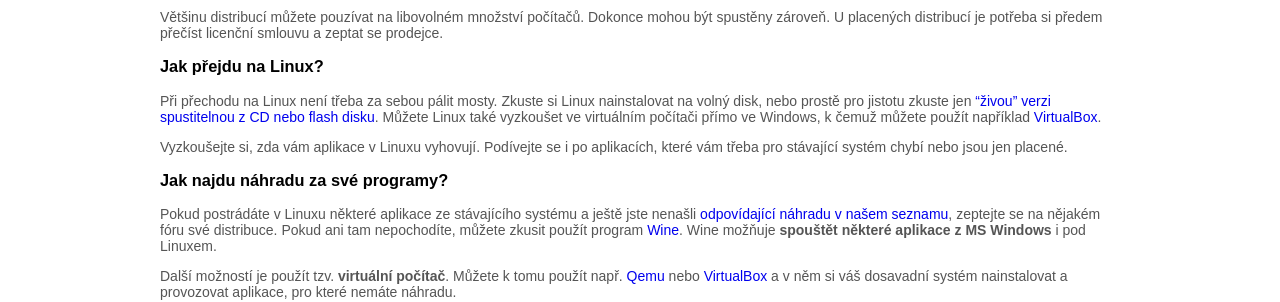
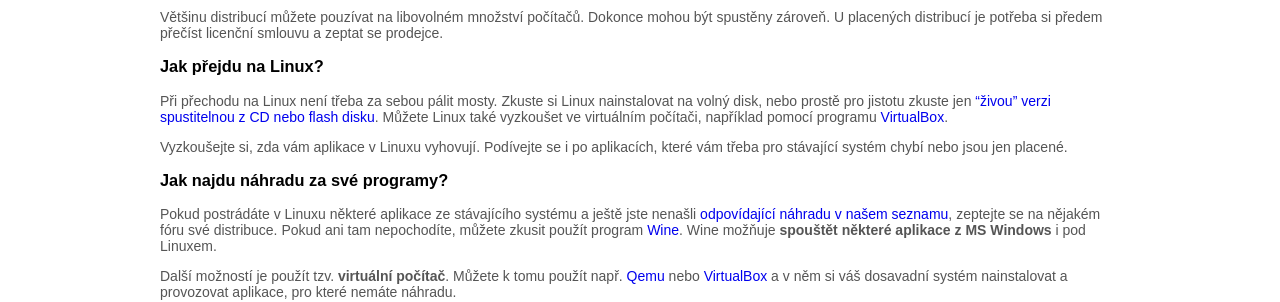
Before and after one commit to MikkCZ/plc, a Jekyll site: the page built from _pages/odpovedi.md, in a window 1280 px wide. Shown: the part 771-1073 px from the top of the page. Built offline with Jekyll 4.4.1, drawn with Linux system fonts in a browser that asks for light colours.

Commit message:
Drobné úpravy

```diff
--- a/_pages/odpovedi.md
+++ b/_pages/odpovedi.md
@@ -30,7 +30,7 @@ Ano, Linux můžete používat ve firmě. Pro firemní server je dobré zakoupit
 Většinu distribucí můžete pouzívat na libovolném množství počítačů. Dokonce mohou být spustěny zároveň. U placených distribucí je potřeba si předem přečíst licenční smlouvu a zeptat se prodejce.
 
 ### Jak přejdu na Linux?
-Při přechodu na Linux není třeba za sebou pálit mosty. Zkuste si Linux nainstalovat na volný disk, nebo prostě pro jistotu zkuste jen ["živou" verzi spustitelnou z CD nebo flash disku]({{ site.baseurl }}{% link _pages/kde-ziskat.md %}). Můžete Linux také vyzkoušet ve virtuálním počítači přímo ve Windows, k čemuž můžete použít například [VirtualBox](https://www.virtualbox.org/).
+Při přechodu na Linux není třeba za sebou pálit mosty. Zkuste si Linux nainstalovat na volný disk, nebo prostě pro jistotu zkuste jen ["živou" verzi spustitelnou z CD nebo flash disku]({{ site.baseurl }}{% link _pages/kde-ziskat.md %}). Můžete Linux také vyzkoušet ve virtuálním počítači, například pomocí programu [VirtualBox](https://www.virtualbox.org/).
 
 Vyzkoušejte si, zda vám aplikace v Linuxu vyhovují. Podívejte se i po aplikacích, které vám třeba pro stávající systém chybí nebo jsou jen placené.
 
```
Also changed, not shown: _pages/odkazy.md (+0 -1 lines).
